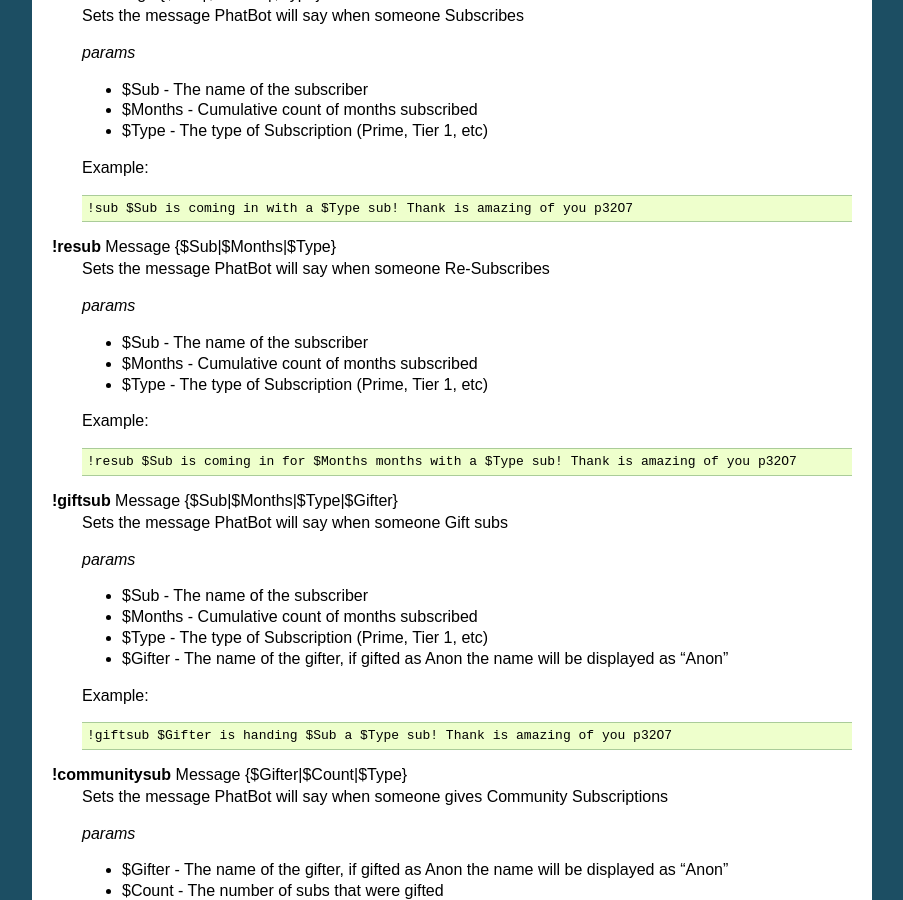
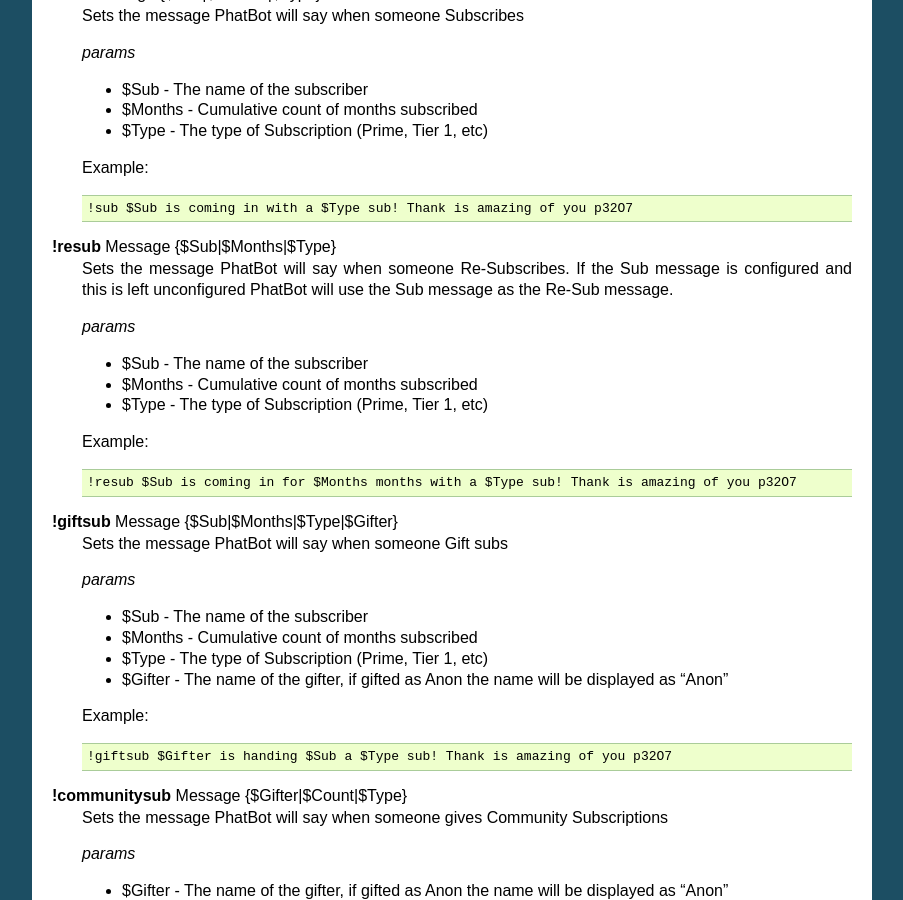
Before and after one commit to Phat32/PhatBot-Docs, a Sphinx documentation site: the page built from docs/pages/twitch/commands.rst, in a window 1280 px wide and 900 px high, scrolled down 613 px. Shown: the whole window, without its empty margins (198-1101 px from the left). Built offline with Sphinx 7.4.7, drawn with Linux system fonts in a browser that asks for light colours.

Commit message:
Added details

```diff
--- a/docs/pages/twitch/commands.rst
+++ b/docs/pages/twitch/commands.rst
@@ -51,7 +51,7 @@ Broadcaster Commands
     !sub $Sub is coming in with a $Type sub! Thank is amazing of you p32O7
 
 **!resub** Message {$Sub|$Months|$Type}
-    Sets the message PhatBot will say when someone Re-Subscribes
+    Sets the message PhatBot will say when someone Re-Subscribes. If the Sub message is configured and this is left unconfigured PhatBot will use the Sub message as the Re-Sub message.
 
     *params*
 
```
